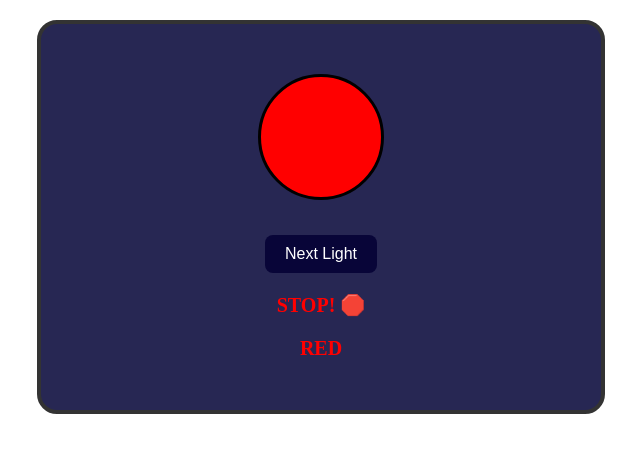
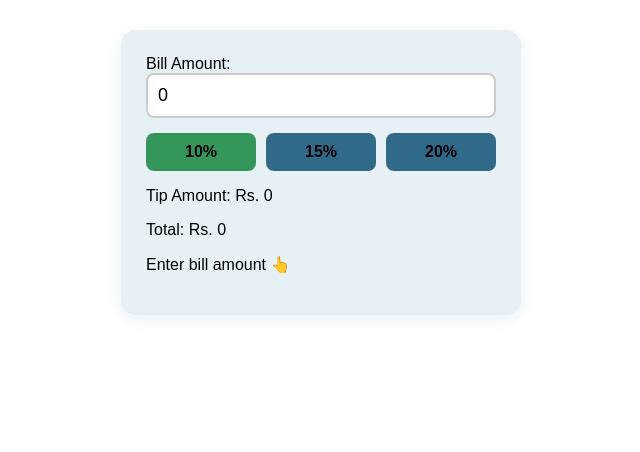
Before and after one commit to RadhikaKapoor383/React-Codes, a React (Vite) app: page / in a window 1280 px wide. Shown: the top 452 px of the page, without its empty margins (319-959 px from the left). Built offline with nearby package versions, Linux system fonts and the light colour scheme.

Commit message:
logic and css added

```diff
--- a/src/TipCalculator.jsx
+++ b/src/TipCalculator.jsx
@@ -0,0 +1,63 @@
+import { useState } from "react";
+
+function TipCalculator() {
+    const [bill, setBill] = useState(0);
+    const [tipPercent, setTip] = useState(10);
+
+    const tipAmount = bill * tipPercent / 100;
+    const total = bill + tipAmount;
+
+    return (
+        <div style={{
+            maxWidth: "350px", margin: "30px auto",
+            padding: "25px", borderRadius: "15px",
+            boxShadow: "0 4px 15px rgba(222, 240, 250, 0.84)",
+            fontFamily: "Arial", backgroundColor: "rgb(230, 240, 245)"
+        }}>
+            <label>Bill Amount: </label>
+            <input type="number"
+                value={bill}
+                onChange={(e) => setBill(Number(e.target.value))}
+                style={{
+                    width: "100%", padding: "10px",
+                    fontSize: "18px", borderRadius: "8px",
+                    border: "2px solid #ccc",
+                    boxSizing: "border-box"
+                }} />
+            <div style={{
+                display: "flex", gap: "10px",
+                margin: "15px 0"
+            }}>
+                <button onClick={() => setTip(10)}
+                style={{
+                    flex: 1, padding: "10px",
+                    border: "none", borderRadius: "8px",
+                    cursor: "pointer", fontWeight: "bold",
+                    fontSize: "16px", backgroundColor: tipPercent === 10 ? "rgba(19, 134, 63, 0.84)" : "rgba(15, 80, 116, 0.84)"
+                }}>10%</button>
+                <button onClick={() => setTip(15)}
+                style={{
+                    flex: 1, padding: "10px",
+                    border: "none", borderRadius: "8px",
+                    cursor: "pointer", fontWeight: "bold",
+                    fontSize: "16px", backgroundColor: tipPercent === 15 ? "rgba(19, 134, 63, 0.84)" : "rgba(15, 80, 116, 0.84)"
+                }}>15%</button>
+                <button onClick={() => setTip(20)}
+                style={{
+                    flex: 1, padding: "10px",
+                    border: "none", borderRadius: "8px",
+                    cursor: "pointer", fontWeight: "bold",
+                    fontSize: "16px", backgroundColor: tipPercent === 20 ? "rgba(19, 134, 63, 0.84)" : "rgba(15, 80, 116, 0.84)"
+                }}>20%</button>
+
+            </div>
+            <p>Tip Amount: Rs. {tipAmount}</p>
+            <p>Total:      Rs. {total}</p>
+            {bill === 0
+                ? <p>Enter bill amount 👆</p>
+                : <p>Total: Rs. {total}</p>
+            }
+        </div>
+    )
+}
+export default TipCalculator;
--- a/src/main.jsx
+++ b/src/main.jsx
@@ -1,8 +1,9 @@
 import { createRoot } from 'react-dom/client';
 import TrafficLight from './Traffic-LightApp.jsx';
+import TipCalculator from './TipCalculator.jsx';
 
 createRoot(document.getElementById('root')).render(
   <div>
-    <TrafficLight />
+    <TipCalculator />
   </div>
 );
```
